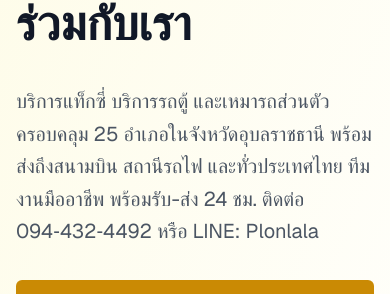
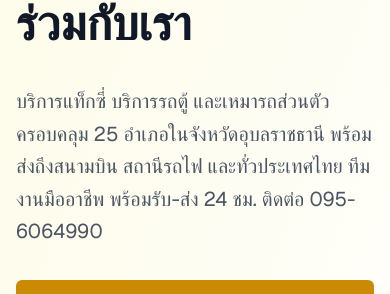
Before and after one commit to GiMMC/thai-ubon-taxi, a Next.js app: page / in a window 390 px wide. Shown: the part 280-574 px from the top of the page. Built offline with nearby package versions, Linux system fonts and the light colour scheme.

Commit message:
Update: Change Phone Number

```diff
--- a/app/page.tsx
+++ b/app/page.tsx
@@ -214,7 +214,7 @@ export default function EverLeaseLanding() {
               บริการแท็กซี่ บริการรถตู้ และเหมารถส่วนตัว ครอบคลุม 25
               อำเภอในจังหวัดอุบลราชธานี พร้อมส่งถึงสนามบิน สถานีรถไฟ
               และทั่วประเทศไทย ทีมงานมืออาชีพ พร้อมรับ-ส่ง 24 ชม. ติดต่อ
-              094‑432‑4492 หรือ LINE: Plonlala
+              095-6064990
             </p>
             <div className="flex flex-col sm:flex-row gap-4">
               <Button
```
